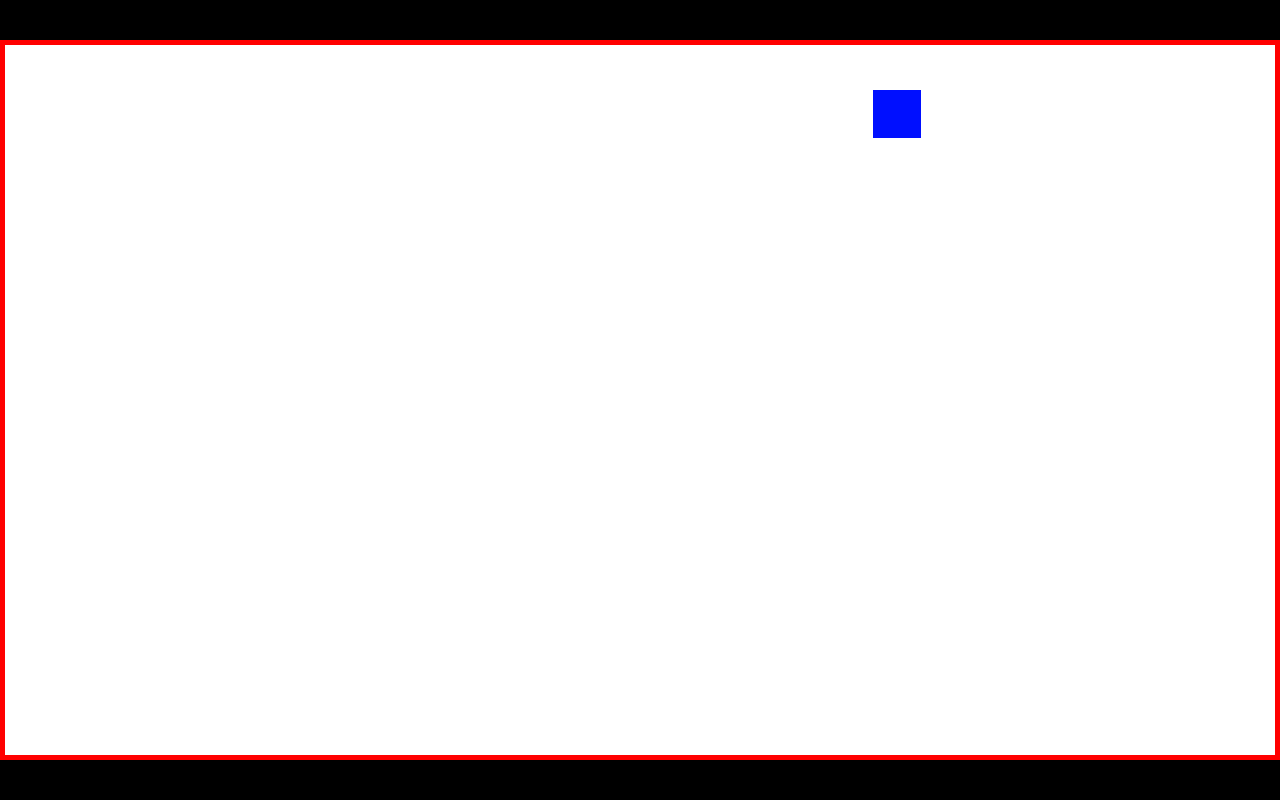
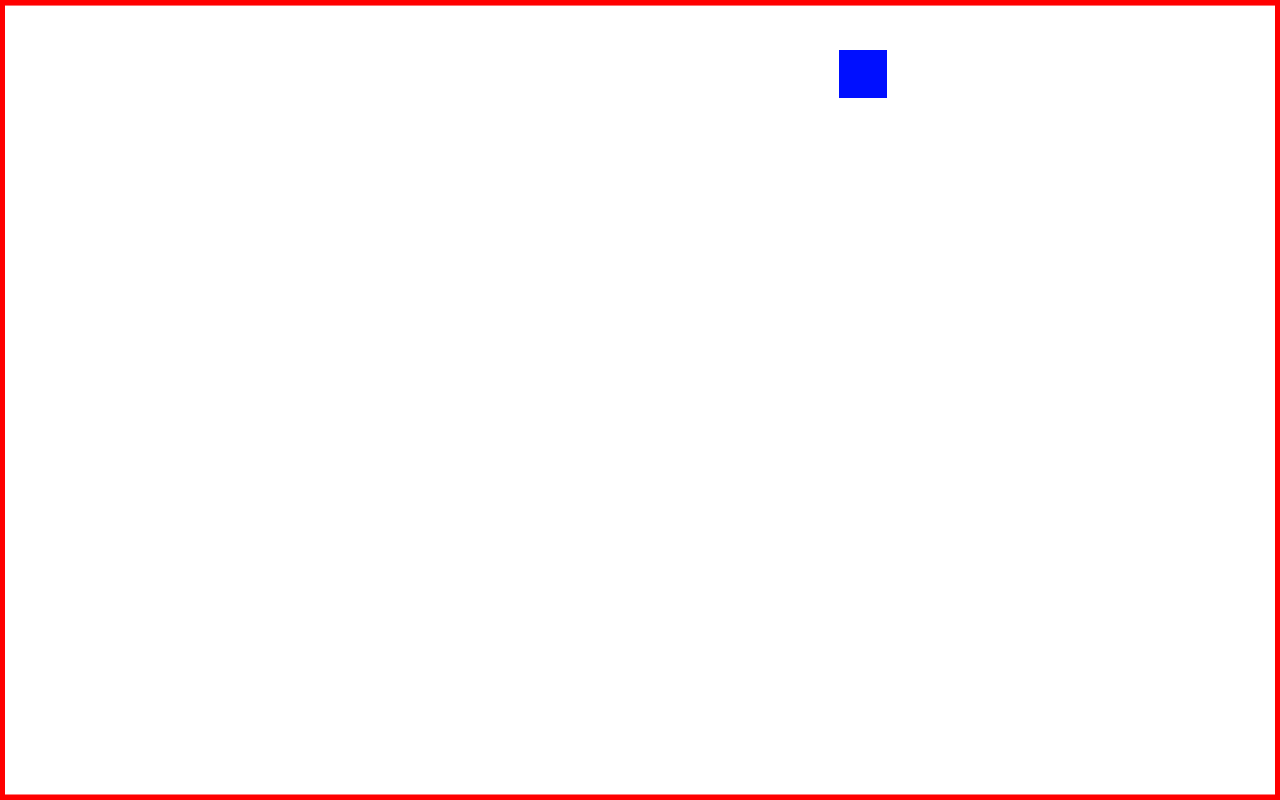
Before and after one commit to Sagittarius87/Catch-the-falling-stars, a website: page index.html in a window 1280 px wide. Both pictures are taken after a click on the button "Новая игра". Drawn offline with Linux system fonts and the light colour scheme.

Commit message:
Сделал отрисовку background на всю ширину внутренней области браузера

```diff
--- a/index.html
+++ b/index.html
@@ -9,7 +9,8 @@
 </head>
 <body>
     <button id="buttonNewGame" class="buttonNewGame" type="button">Новая игра</button>
-    <canvas id="canvas" width="1280" height="720"></canvas>
+    <!--<canvas id="canvas" width="1280" height="720"></canvas>-->
+    <canvas id="canvas"></canvas>
     <script src="scripts/game.js"></script>
 </body>
 </html>
--- a/scripts/game.js
+++ b/scripts/game.js
@@ -26,9 +26,18 @@ let game = {
     init() {
         this.canvas = document.getElementById('canvas')
         this.ctx = this.canvas.getContext('2d')
+        this.width = window.innerWidth
+        this.height = window.innerHeight
+        this.canvas.width = this.width
+        this.canvas.height = this.height
         this.gameUI.buttonNewGame = document.getElementById('buttonNewGame')
 
         console.log(this.gameUI.buttonNewGame)
+        console.log('width: ' + this.width)
+        console.log('height: ' + this.height)
+        console.log('canvas width: ' + this.canvas.width)
+        console.log('canvas height: ' + this.canvas.height)
+
         console.log('--init')
 
         this.setEvants()
@@ -90,8 +99,8 @@ let game = {
         console.log('--preload')
     },
     render() {
-        this.ctx.clearRect(0, 0, 1280, 720)
-        this.ctx.drawImage(this.sprites.background, 0, 0)
+        this.ctx.clearRect(0, 0, this.width, this.height)
+        this.ctx.drawImage(this.sprites.background, 0, 0, this.width, this.height)
         this.renderStars()
         //console.log('--render')
     },
@@ -121,7 +130,7 @@ game.star = {
     //startingPointX: 0,
     //startingPointY: 0,
     start() {
-        this.x = game.generateRandomNumber(1, 1280)
+        this.x = game.generateRandomNumber(1, game.width - 50)
         console.log('star start')
         console.log('star x ' + this.x + ', ' + (this.x + this.width))
         console.log('star y ' + this.y + ', ' + (this.y + this.height))
--- a/style/style.css
+++ b/style/style.css
@@ -14,7 +14,9 @@ canvas {
     height: 70vh;
     width: 70vw;
     */
-
+    /*
+    height: 100%;
+    */
 
     display: none;
 
```
